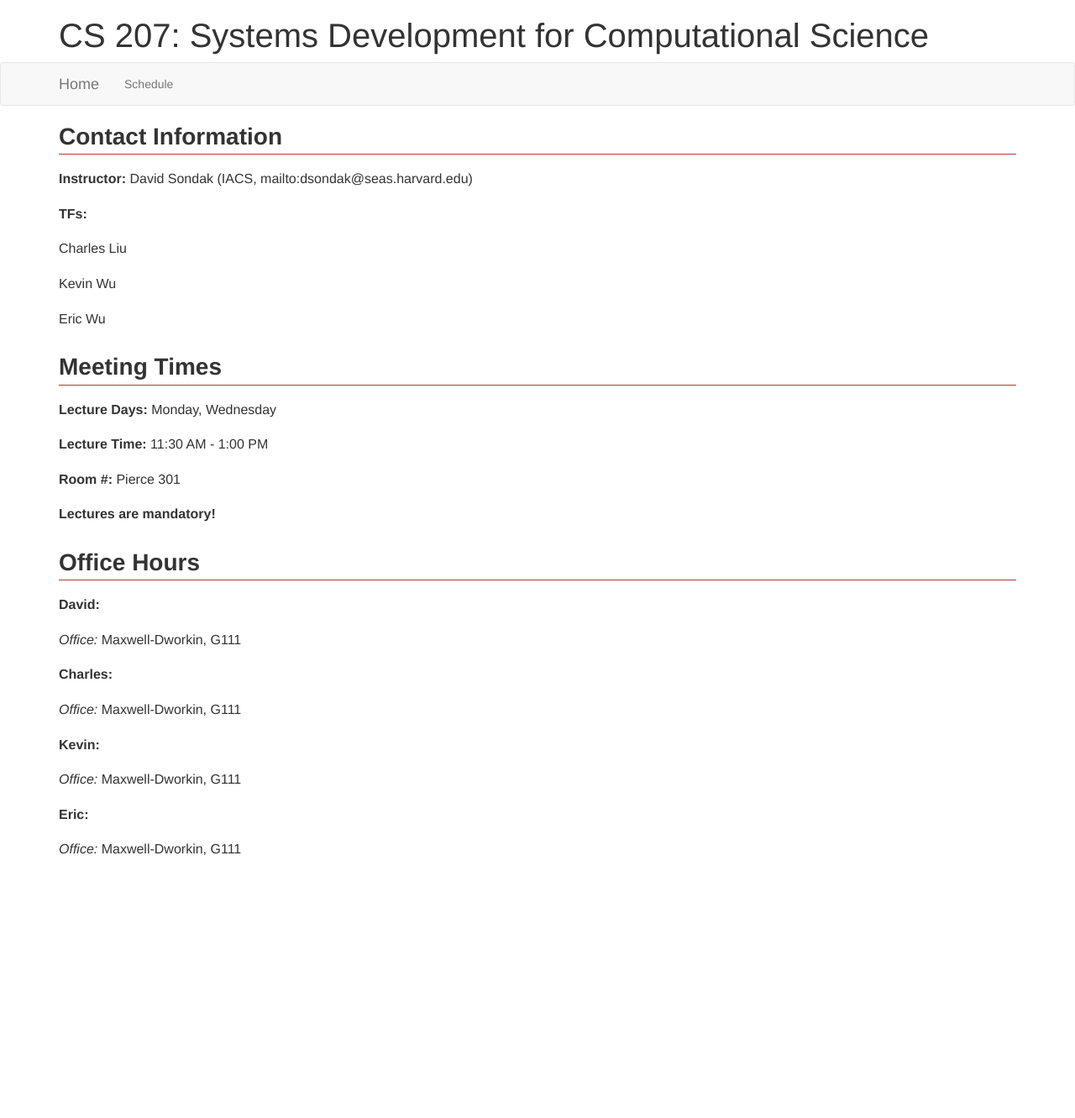
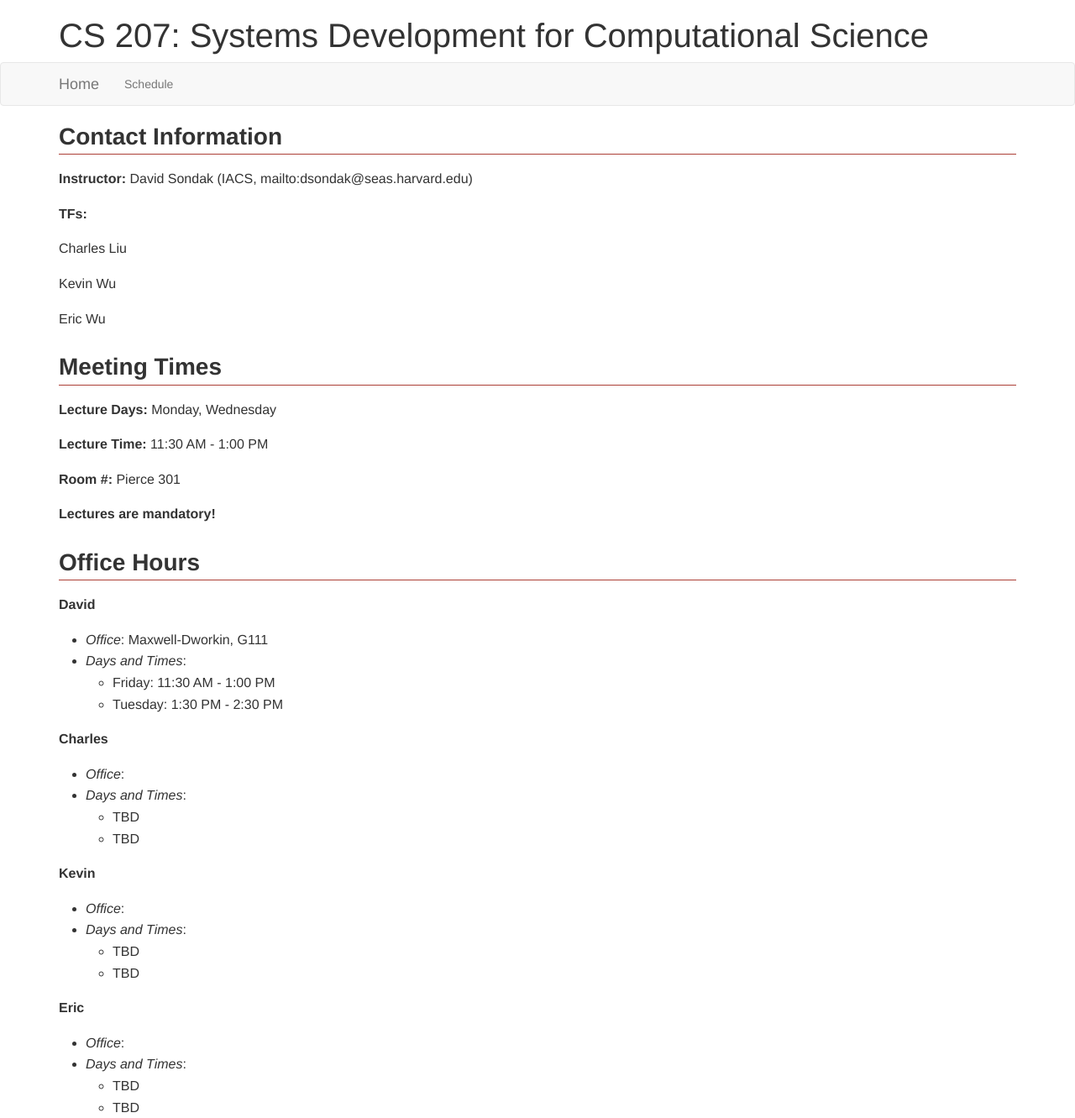
Before and after one commit to xuwd11/cs207_Weidong_Xu, a Jekyll site: the page built from index.md, in a window 1280 px wide. Shown: the whole page at 84% size. Built offline with Jekyll 4.4.1, drawn with Linux system fonts in a browser that asks for light colours; nearby versions of some CDN libraries; before the commit the page ends 1024 px from its top, so only the background shows below that.

Commit message:
Setting office hours.
Still need to get office hours from TFs and their offices.

```diff
--- a/index.md
+++ b/index.md
@@ -28,18 +28,30 @@ layout: "default"
 
 ## Office Hours
 
-**David:**
+**David**
 
-  *Office:* Maxwell-Dworkin, G111
+* *Office*:  Maxwell-Dworkin, G111
+* *Days and Times*:
+  * Friday: 11:30 AM - 1:00 PM
+  * Tuesday: 1:30 PM - 2:30 PM
 
-**Charles:**
+**Charles**
 
-  *Office:* Maxwell-Dworkin, G111
+* *Office*:
+* *Days and Times*:
+  * TBD
+  * TBD
 
-**Kevin:**
+**Kevin**
 
-  *Office:* Maxwell-Dworkin, G111
+* *Office*:
+* *Days and Times*:
+  * TBD
+  * TBD
 
-**Eric:**
+**Eric**
 
-  *Office:* Maxwell-Dworkin, G111
+* *Office*:
+* *Days and Times*:
+  * TBD
+  * TBD
```
